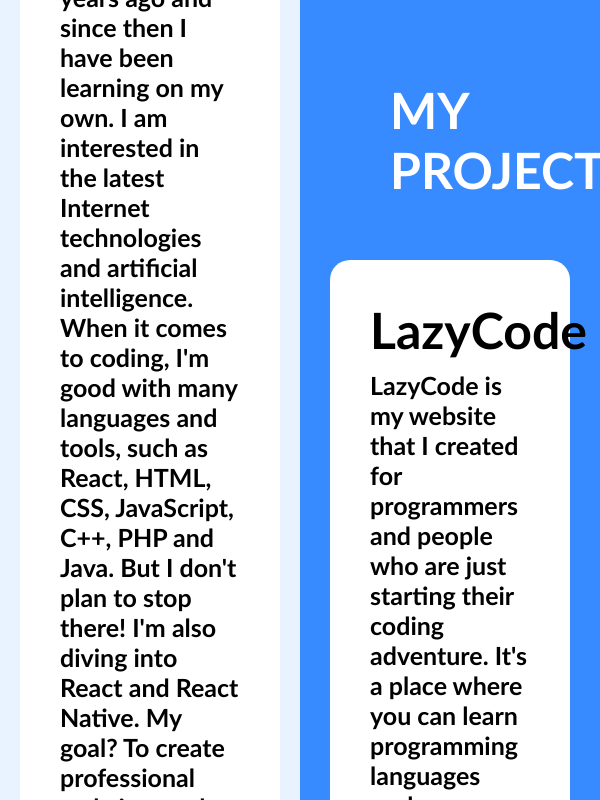
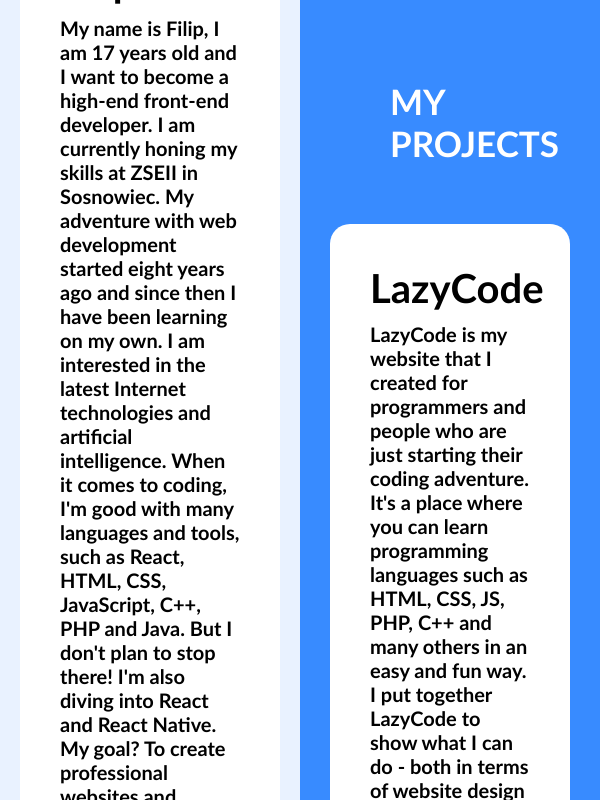
Before and after one commit to YoFilip/ReactViteWebApp, a React (Vite) app: page / in a window 600 px wide. Built offline with nearby package versions, Linux system fonts and the light colour scheme.

Commit message:
Update index.css

```diff
--- a/src/css/index.css
+++ b/src/css/index.css
@@ -1,5 +1,5 @@
 :root {
-	--background: #27374D;
+	--background: #27374d;
 	--white: #fff;
 	--black: #000;
 	--box-profile: #fff;
@@ -12,13 +12,13 @@
 	--dm-btn: #fff;
 	--dm-btn-bg: #388bff;
 	--dm-btn-text: #fff;
-	--scroll: #27374D;
+	--scroll: #27374d;
 	--white-text: #fff;
 	--white-border: none;
 }
 
 .dark-mode {
-	--background: #393E46;
+	--background: #393e46;
 	--white: #fff;
 	--black: #fff;
 	--black-dark-mode: #000;
@@ -32,7 +32,7 @@
 	--dm-btn: #fff;
 	--dm-btn-bg: #fff;
 	--dm-btn-text: #1d7afc;
-	--scroll: #393E46;
+	--scroll: #393e46;
 	--white-text: #1d7afc;
 	--white-border: #fff;
 }
@@ -61,18 +61,6 @@
 	width: 100%;
 }
 
-@media (min-width: 600px) {
-	.box {
-		width: 50%;
-		height: 100vh;
-	}
-	.download-buttons:last-child {
-		display: none;
-		margin: 0;
-		padding: 0;
-	}
-}
-
 .box1 {
 	background-color: var(--box1);
 	display: flex;
@@ -85,7 +73,6 @@
 .box2 {
 	background-color: var(--box2);
 	overflow-y: auto;
-
 }
 
 .profile-box {
@@ -183,7 +170,7 @@
 
 .icon-bar img,
 .theme-toggle-button img {
-	height: 80px;
+	height: 60px;
 	margin: 0px 3px;
 	cursor: pointer;
 	margin-top: 10px;
@@ -223,30 +210,46 @@
 	text-decoration: none;
 }
 
+#theme-toggle-button-mobile {
+	display: none;
+}
+
+::-webkit-scrollbar,
+.box2::-webkit-scrollbar {
+	display: none;
+}
+
 @media only screen and (max-width: 600px) {
 	.box2 {
 		overflow-y: none;
 	}
+
 	.download-buttons:first-child {
 		display: none;
 	}
+
 	.profile-box {
 		max-width: 430px;
 		margin-top: 50px;
 		margin-bottom: 50px;
 	}
+
 	.project-container {
 		padding: 10px;
 	}
+
 	.theme-toggle-button .mobile {
 		display: flex;
 	}
+
 	.theme-toggle-button {
 		display: none;
 	}
+
 	.text h2 {
 		margin-left: 40px;
 	}
+
 	#theme-toggle-button-mobile {
 		background-color: var(--dm-btn-bg);
 		display: flex !important;
@@ -256,6 +259,7 @@
 		display: flex;
 		justify-content: space-around;
 	}
+
 	#theme-toggle-button-mobile h2 {
 		margin-top: 35px;
 		color: var(--dm-btn-text);
@@ -268,16 +272,36 @@
 		margin-top: 10px;
 		margin-bottom: 7px;
 	}
+
 	.download-buttons:last-child {
 		display: flex;
 	}
+	.text h2{
+		font-size: 35px;
+	}
+	.profile-content p{
+		font-size: 20px;
+	}
+	.profile-content{
+		font-size: 40px;
+	}
+	.header-text{
+		font-size: 40px;
+	}
+	.description, .project .text, .text{
+		font-size: 20px;
+	}
 }
 
-#theme-toggle-button-mobile {
-	display: none;
+@media (min-width: 600px) {
+	.box {
+		width: 50%;
+		height: 100vh;
+	}
+
+	.download-buttons:last-child {
+		display: none;
+		margin: 0;
+		padding: 0;
+	}
 }
-
-::-webkit-scrollbar,
-.box2::-webkit-scrollbar {
-	display: none;
-}
```
